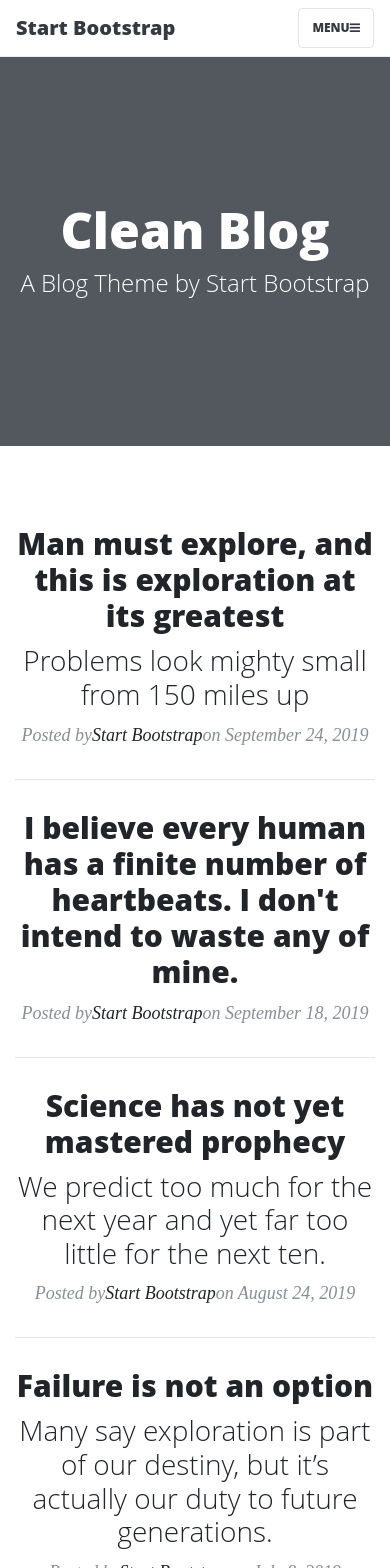
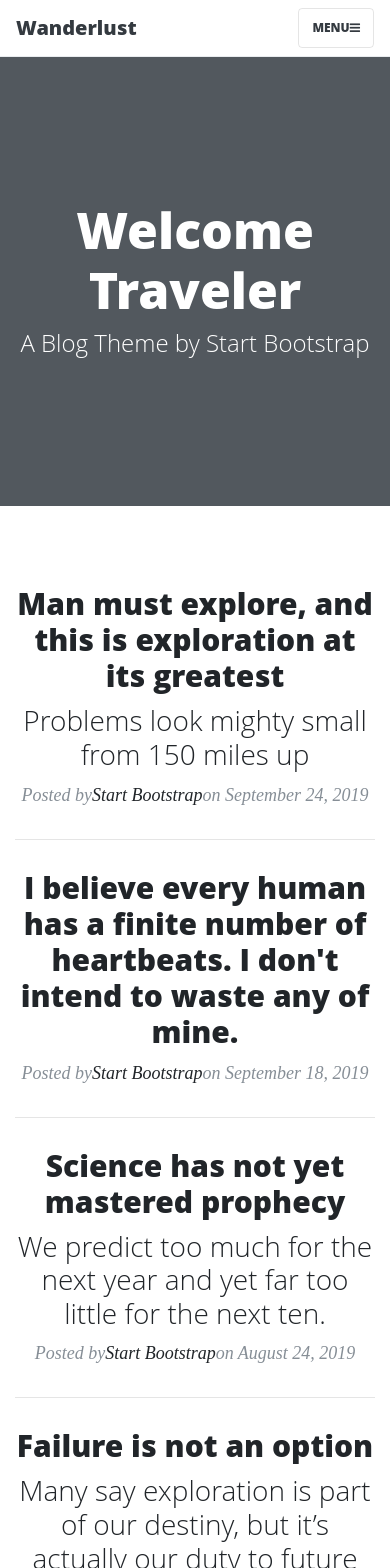
Before and after one commit to Jonrrile/front-end-capstone, a React (Create React App) app: page /home in a window 390 px wide. Shown: the top 1568 px of the page. Built offline with nearby package versions, Linux system fonts and the light colour scheme.

Commit message:
reactified my navbar. /home for general view. others are blank currently.

```diff
--- a/package.json
+++ b/package.json
@@ -8,6 +8,7 @@
     "@testing-library/user-event": "^7.2.1",
     "react": "^16.13.1",
     "react-dom": "^16.13.1",
+    "react-router-dom": "^5.2.0",
     "react-scripts": "3.4.1"
   },
   "scripts": {
--- a/src/App.js
+++ b/src/App.js
@@ -1,118 +1,16 @@
 import React from 'react';
-import logo from './logo.svg';
+import NavBar from "./components/Nav"
 import './App.css';
+import ApplicationViews from "./components/ApplicationViews"
 
 function App() {
   return (
     <div className="App">
 
-  <nav class="navbar navbar-expand-lg navbar-light fixed-top" id="mainNav">
-    <div class="container">
-      <a class="navbar-brand" href="index.html">Start Bootstrap</a>
-      <button class="navbar-toggler navbar-toggler-right" type="button" data-toggle="collapse" data-target="#navbarResponsive" aria-controls="navbarResponsive" aria-expanded="false" aria-label="Toggle navigation">
-        Menu
-        <i class="fa fa-bars"></i>
-      </button>
-      <div class="collapse navbar-collapse" id="navbarResponsive">
-        <ul class="navbar-nav ml-auto">
-          <li class="nav-item">
-            <a class="nav-link" href="index.html">Home</a>
-          </li>
-          <li class="nav-item">
-            <a class="nav-link" href="about.html">About</a>
-          </li>
-          <li class="nav-item">
-            <a class="nav-link" href="post.html">Sample Post</a>
-          </li>
-          <li class="nav-item">
-            <a class="nav-link" href="contact.html">Contact</a>
-          </li>
-        </ul>
-      </div>
-    </div>
-  </nav>
+  <NavBar />
+  <ApplicationViews />
 
 
-  <header class="masthead">
-    <div class="overlay"></div>
-    <div class="container">
-      <div class="row">
-        <div class="col-lg-8 col-md-10 mx-auto">
-          <div class="site-heading">
-            <h1>Clean Blog</h1>
-            <span class="subheading">A Blog Theme by Start Bootstrap</span>
-          </div>
-        </div>
-      </div>
-    </div>
-  </header>
-
-
-  <div class="container">
-    <div class="row">
-      <div class="col-lg-8 col-md-10 mx-auto">
-        <div class="post-preview">
-          <a href="post.html">
-            <h2 class="post-title">
-              Man must explore, and this is exploration at its greatest
-            </h2>
-            <h3 class="post-subtitle">
-              Problems look mighty small from 150 miles up
-            </h3>
-          </a>
-          <p class="post-meta">Posted by
-            <a href="#">Start Bootstrap</a>
-            on September 24, 2019</p>
-        </div>
-        <hr/>
-        <div class="post-preview">
-          <a href="post.html">
-            <h2 class="post-title">
-              I believe every human has a finite number of heartbeats. I don't intend to waste any of mine.
-            </h2>
-          </a>
-          <p class="post-meta">Posted by
-            <a href="#">Start Bootstrap</a>
-            on September 18, 2019</p>
-        </div>
-        <hr/>
-        <div class="post-preview">
-          <a href="post.html">
-            <h2 class="post-title">
-              Science has not yet mastered prophecy
-            </h2>
-            <h3 class="post-subtitle">
-              We predict too much for the next year and yet far too little for the next ten.
-            </h3>
-          </a>
-          <p class="post-meta">Posted by
-            <a href="#">Start Bootstrap</a>
-            on August 24, 2019</p>
-        </div>
-        <hr/>
-        <div class="post-preview">
-          <a href="post.html">
-            <h2 class="post-title">
-              Failure is not an option
-            </h2>
-            <h3 class="post-subtitle">
-              Many say exploration is part of our destiny, but it’s actually our duty to future generations.
-            </h3>
-          </a>
-          <p class="post-meta">Posted by
-            <a href="#">Start Bootstrap</a>
-            on July 8, 2019</p>
-        </div>
-        <hr/>
-
-        <div class="clearfix">
-          <a class="btn btn-primary float-right" href="#">Older Posts &rarr;</a>
-        </div>
-      </div>
-    </div>
-  </div>
-
-  <hr/>
 
 
   <footer>
--- /dev/null
+++ b/src/components/ApplicationViews.js
@@ -0,0 +1,20 @@
+import { Route } from "react-router-dom";
+import React from "react";
+import Home from './home/Home'
+
+
+const ApplicationViews = () => {
+  return (
+    <React.Fragment>
+      <Route
+        exact
+        path="/home"
+        render={props => {
+          return <Home />;
+        }}
+      />
+    </React.Fragment>
+  );
+};
+
+export default ApplicationViews;
--- /dev/null
+++ b/src/components/Nav.js
@@ -0,0 +1,37 @@
+import React from "react";
+import { Link } from "react-router-dom"
+
+const NavBar = props => {
+
+    return (
+ <nav className="navbar navbar-expand-lg navbar-light fixed-top" id="mainNav">
+    <div className="container">
+      <a className="navbar-brand" href="index.html">Wanderlust</a>
+      <button className="navbar-toggler navbar-toggler-right" type="button" data-toggle="collapse" data-target="#navbarResponsive" aria-controls="navbarResponsive" aria-expanded="false" aria-label="Toggle navigation">
+        Menu
+        <i className="fa fa-bars"></i>
+      </button>
+      <div className="collapse navbar-collapse" id="navbarResponsive">
+        <ul className="navbar-nav ml-auto">
+          <li className="nav-item">
+          <Link className="nav-link" to="/home">Home</Link>
+          </li>
+          <li className="nav-item">
+          <Link className="nav-link" to="/dropdown">Dropdown</Link>
+          </li>
+          <li className="nav-item">
+          <Link className="nav-link" to="/gallery">Gallery</Link>
+          </li>
+          <li className="nav-item">
+          <Link className="nav-link" to="/blog">Blog</Link>
+          </li>
+          <li className="nav-item">
+          <Link className="nav-link" to="/login">Logout</Link>
+          </li>
+        </ul>
+      </div>
+    </div>
+  </nav>
+
+    )}
+    export default NavBar;
--- /dev/null
+++ b/src/components/home/Home.js
@@ -0,0 +1,90 @@
+import React from "react";
+
+const Home = () => {
+  return (
+      <div>
+    <header className="masthead">
+    <div className="overlay"></div>
+    <div className="container">
+      <div className="row">
+        <div className="col-lg-8 col-md-10 mx-auto">
+          <div className="site-heading">
+            <h1>Welcome Traveler</h1>
+            <span className="subheading">A Blog Theme by Start Bootstrap</span>
+          </div>
+        </div>
+      </div>
+    </div>
+  </header>
+
+
+  <div className="container">
+    <div className="row">
+      <div className="col-lg-8 col-md-10 mx-auto">
+        <div className="post-preview">
+          <a href="post.html">
+            <h2 className="post-title">
+              Man must explore, and this is exploration at its greatest
+            </h2>
+            <h3 className="post-subtitle">
+              Problems look mighty small from 150 miles up
+            </h3>
+          </a>
+          <p className="post-meta">Posted by
+            <a href="#">Start Bootstrap</a>
+            on September 24, 2019</p>
+        </div>
+        <hr/>
+        <div className="post-preview">
+          <a href="post.html">
+            <h2 className="post-title">
+              I believe every human has a finite number of heartbeats. I don't intend to waste any of mine.
+            </h2>
+          </a>
+          <p className="post-meta">Posted by
+            <a href="#">Start Bootstrap</a>
+            on September 18, 2019</p>
+        </div>
+        <hr/>
+        <div className="post-preview">
+          <a href="post.html">
+            <h2 className="post-title">
+              Science has not yet mastered prophecy
+            </h2>
+            <h3 className="post-subtitle">
+              We predict too much for the next year and yet far too little for the next ten.
+            </h3>
+          </a>
+          <p className="post-meta">Posted by
+            <a href="#">Start Bootstrap</a>
+            on August 24, 2019</p>
+        </div>
+        <hr/>
+        <div className="post-preview">
+          <a href="post.html">
+            <h2 className="post-title">
+              Failure is not an option
+            </h2>
+            <h3 className="post-subtitle">
+              Many say exploration is part of our destiny, but it’s actually our duty to future generations.
+            </h3>
+          </a>
+          <p className="post-meta">Posted by
+            <a href="#">Start Bootstrap</a>
+            on July 8, 2019</p>
+        </div>
+        <hr/>
+
+        <div className="clearfix">
+          <a className="btn btn-primary float-right" href="#">Older Posts &rarr;</a>
+        </div>
+      </div>
+    </div>
+  </div>
+
+  <hr/>
+</div>
+  );
+};
+
+export default Home;
--- a/src/index.js
+++ b/src/index.js
@@ -1,19 +1,20 @@
 import React from 'react';
 import ReactDOM from 'react-dom';
+import { BrowserRouter as Router } from "react-router-dom"
 import './index.css';
 import App from './App';
-import * as serviceWorker from './serviceWorker';
+// import * as serviceWorker from './serviceWorker';
 import './assets/css/bootstrap.min.css'
 import './assets/css/agency.min.css'
 
 ReactDOM.render(
-  <React.StrictMode>
+  <Router>
     <App />
-  </React.StrictMode>,
+  </Router>,
   document.getElementById('root')
 );
 
 // If you want your app to work offline and load faster, you can change
 // unregister() to register() below. Note this comes with some pitfalls.
 // Learn more about service workers: https://bit.ly/CRA-PWA
-serviceWorker.unregister();
+// serviceWorker.unregister();
```
Also changed, not shown: 1 other file (tests, documents, lock files or other folders).
